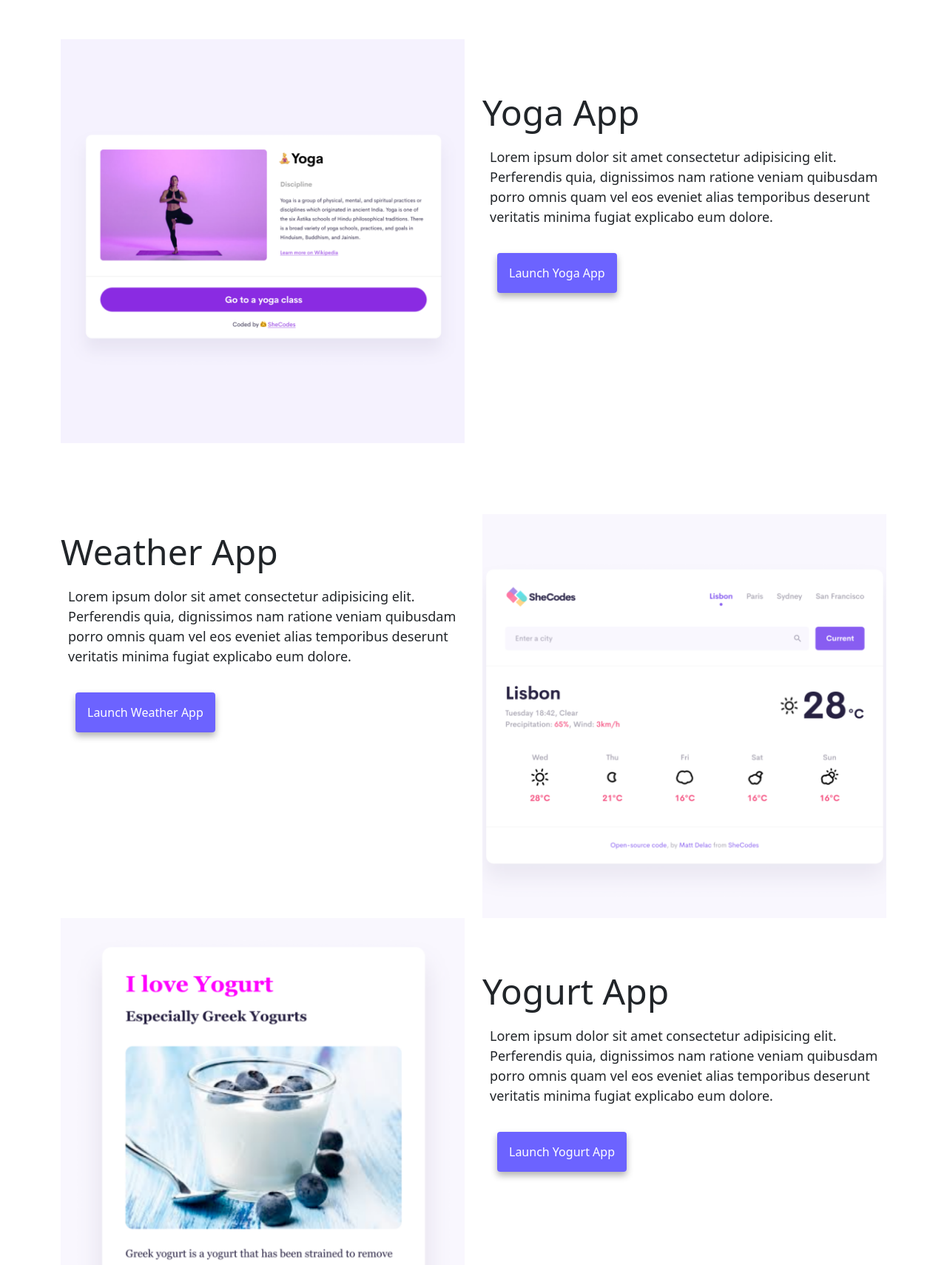
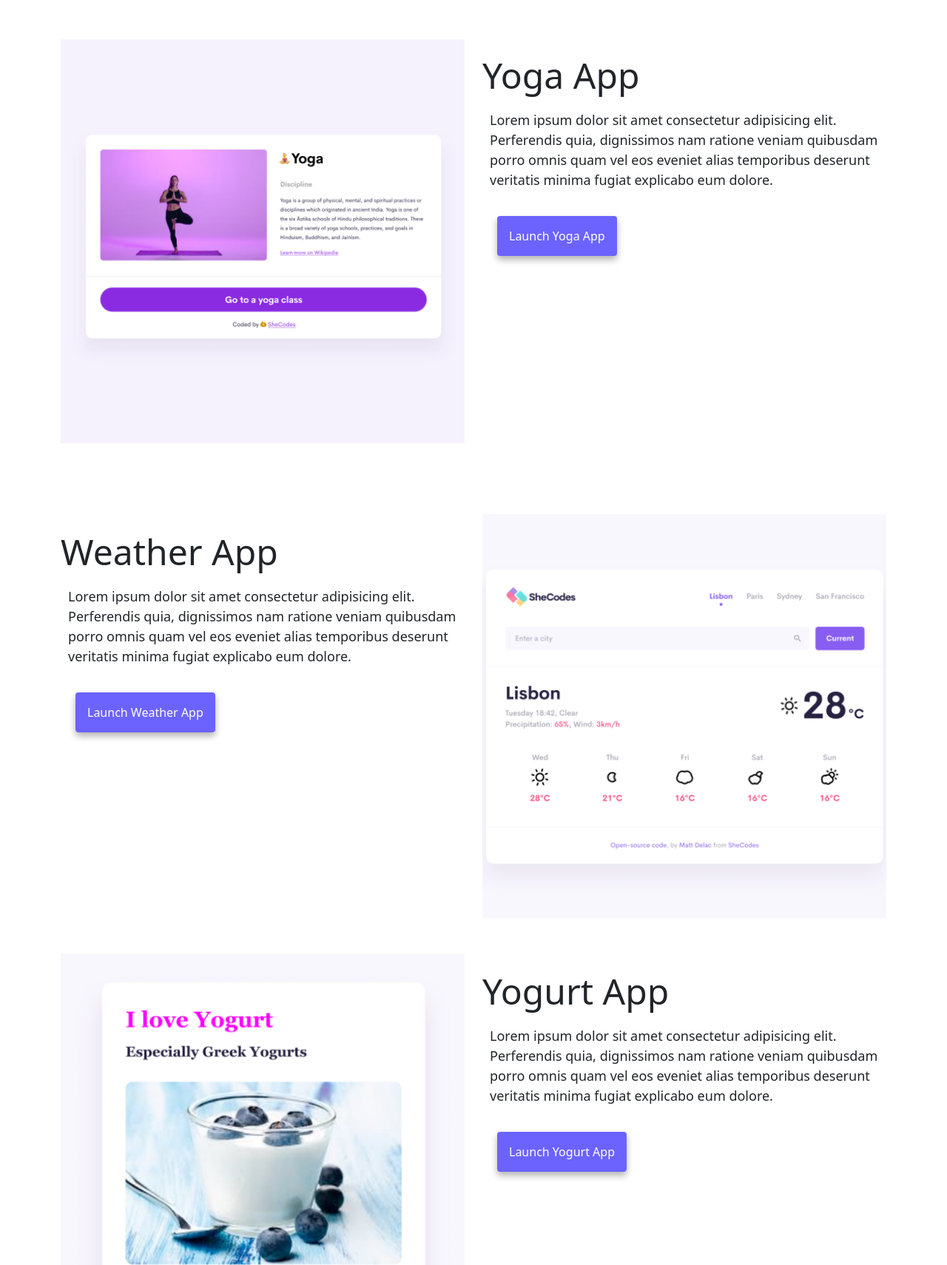
Before and after one commit to Valeria-Montisci/Portfolio-example, a plain HTML site: page index.html in a window 1280 px wide. Shown: the part 331-2041 px from the top of the page at 74% size. Drawn offline with nearby package versions, Linux system fonts and the light colour scheme.

Commit message:
fixed padding and margins

```diff
--- a/index.html
+++ b/index.html
@@ -56,8 +56,8 @@
         <div class="col-sm-6">
           <img src="images/yoga.png" class="img-fluid image-app" title="Yoga App" />
         </div>
-        <div class="col-sm-6 ">
-          <h2>Yoga App</h2>
+        <div class="col-sm-6 "">
+          <h2 class="yoga-paragraph">Yoga App</h2>
           <p >
             Lorem ipsum dolor sit amet consectetur adipisicing elit. Perferendis
             quia, dignissimos nam ratione veniam quibusdam porro omnis quam vel
@@ -76,8 +76,9 @@
     </div>
 
     <div class="row app-wrap">
-        <div class="col-sm-6 ">
-            <h2>Weather App</h2>
+        <div class="col-sm-6 pb-5 ">
+            <h2>Weather App</h2
+                >
             <p >
                 Lorem ipsum dolor sit amet consectetur adipisicing elit. Perferendis
                 quia, dignissimos nam ratione veniam quibusdam porro omnis quam vel
@@ -100,7 +101,7 @@
 
     <div class="row pb-5 app-wrap ">
         <div class="col-sm-6 ">
-            <img src="images/yogurt.png" title="yogurt app" class="img-fluid image-app"  />
+            <img src="images/yogurt.png" title="yogurt app" class="img-fluid pt-5 image-app"  />
         </div>
 
         <div class="col-sm-6">
--- a/styles.css
+++ b/styles.css
@@ -72,7 +72,9 @@ p {
 .email-link:hover {
   text-decoration: underline;
 }
-
+.yoga-paragraph {
+  margin-top: 20px;
+}
 @media (max-width: 540px) {
   body {
     margin: 20px;
@@ -83,6 +85,7 @@ p {
   h2 {
     font-size: 30px;
   }
+
   .app-grid {
     text-align: center;
   }
```
